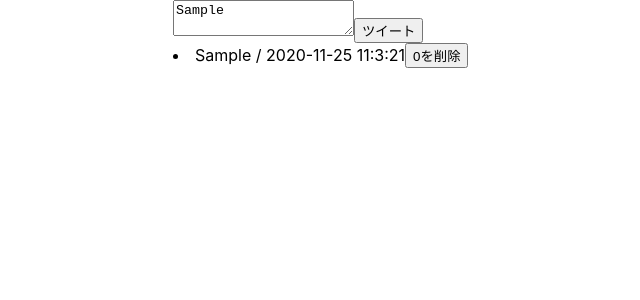
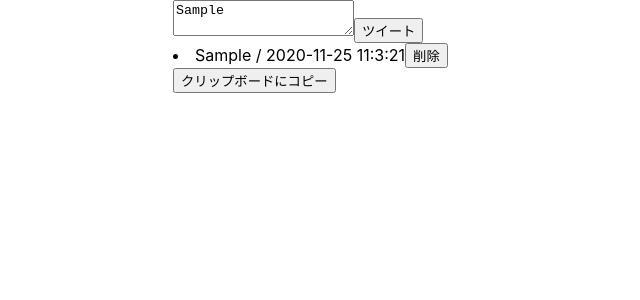
Before and after one commit to ShinsukeJPN/react_study_session, a React (Create React App) app: page / in a window 1280 px wide. Both pictures are taken after typing "Sample" into the empty fields and a click on the button "ツイート". Shown: the top 300 px of the page, without its empty margins (317-957 px from the left). Built offline with nearby package versions, Linux system fonts and the light colour scheme.

Commit message:
Add copy link button(button only)

```diff
--- a/src/Form.js
+++ b/src/Form.js
@@ -17,6 +17,7 @@ class Form extends React.Component {
     this.onChange = this.onChange.bind(this);
     this.onSubmit = this.onSubmit.bind(this);
     this.deleteItem = this.deleteItem.bind(this);
+    this.copyItem = this.copyItem.bind(this);
   }
 
   onChange(e){
@@ -49,6 +50,10 @@ class Form extends React.Component {
     }));
   }
 
+  copyItem(e){
+
+  }
+
   render() {
     return (
       <div style={this.form}>
@@ -58,7 +63,11 @@ class Form extends React.Component {
         </form>
 
         {this.state.data.map((value, i)=>(
-         <li key={i}>{value.tweet} / {value.timeStamp}<button onClick={this.deleteItem} data-id={i}>{i}を削除</button></li>
+         <li key={i}>
+           {value.tweet} / {value.timeStamp}
+           <button onClick={this.deleteItem} data-id={i}>削除</button>
+           <button onClick={this.copyItem} data-text={value.tweet}>クリップボードにコピー</button>
+         </li>
          ))}
       </div>
     );
```
